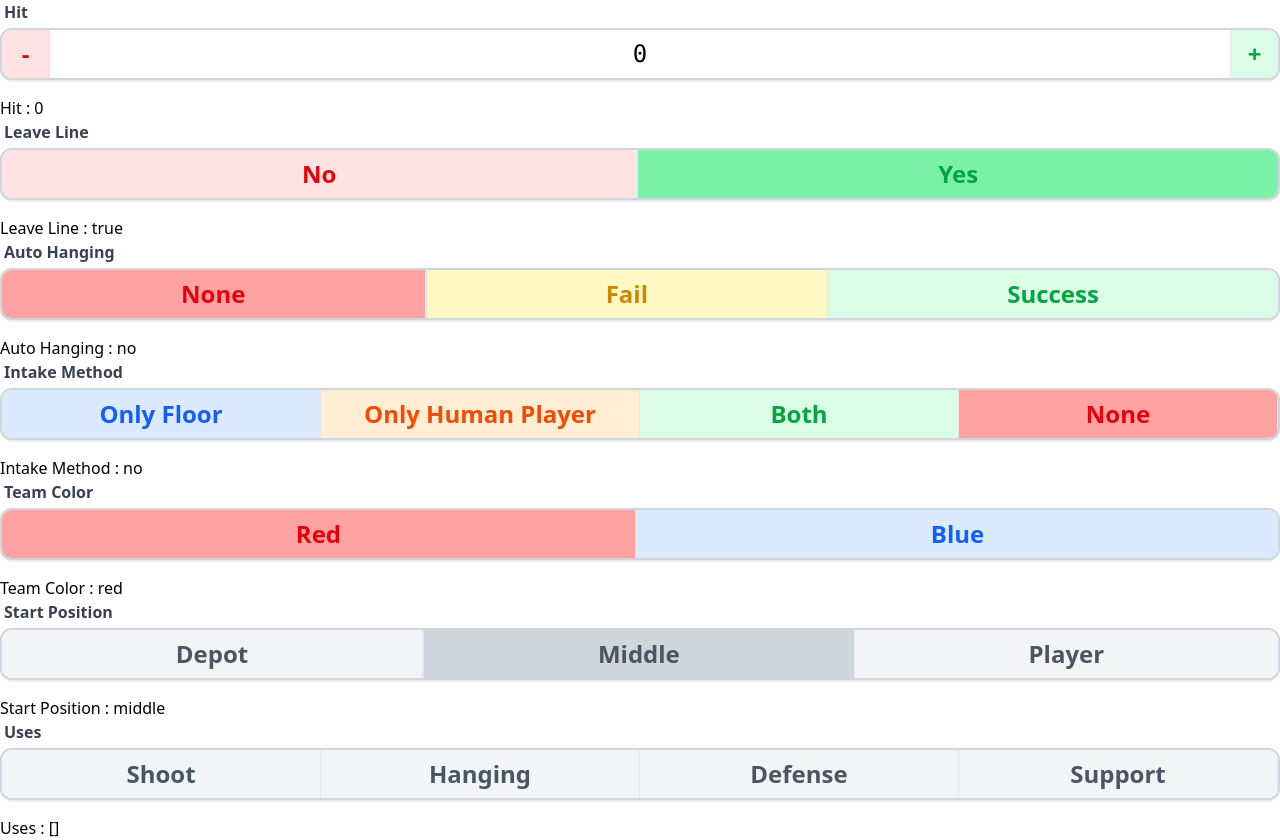
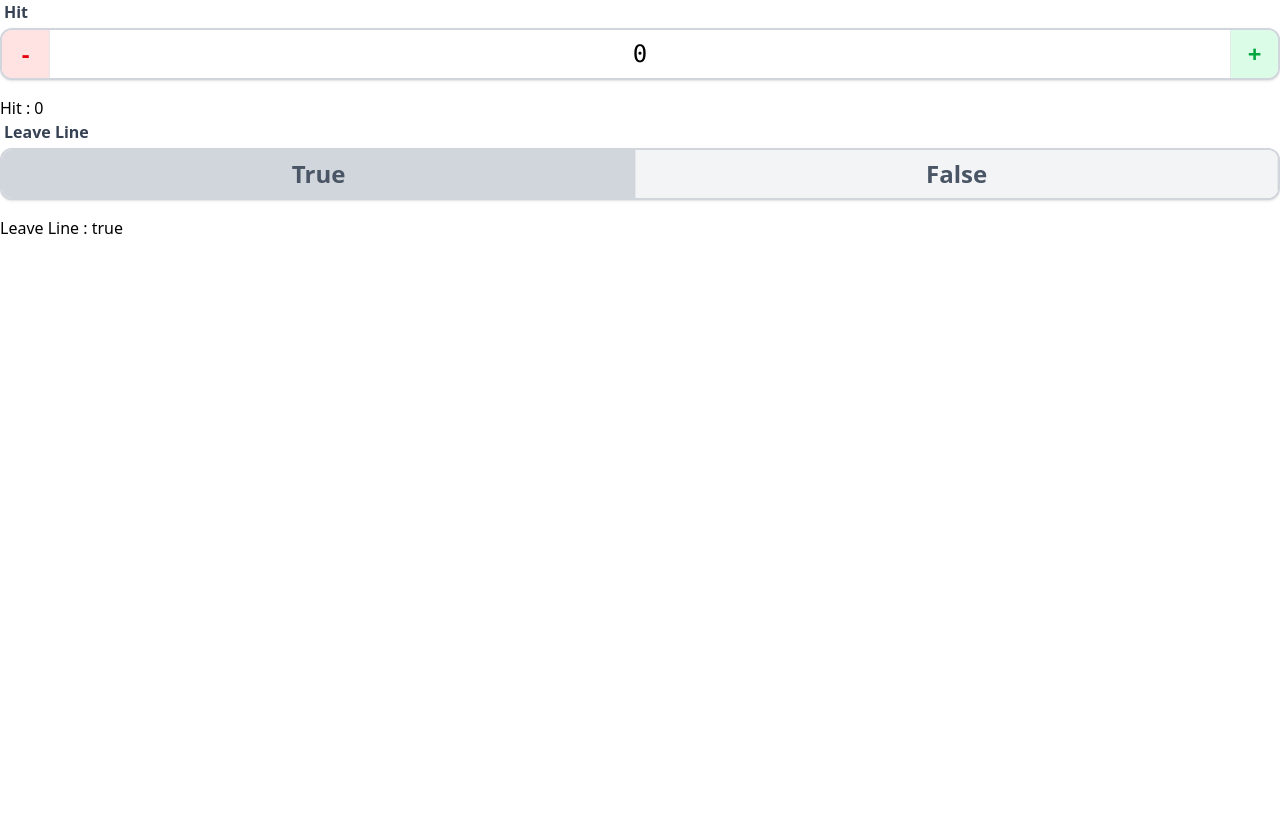
Before and after one commit to qaq362257-rgb/FRC-Scouting, a Vue app in the folder frontend/: page / in a window 1280 px wide. After the commit the page ends 800 px from the top, so only its background shows below. Built offline with nearby package versions, Linux system fonts and the light colour scheme.

Commit message:
用Option.vue重構Comfirm.vue

```diff
--- a/frontend/src/App.vue
+++ b/frontend/src/App.vue
@@ -1,36 +1,15 @@
 <script setup>
 import counter from './components/Counter.vue';
 import confirm from './components/Confirm.vue';
-import hangingState from './components/HangingState.vue';
-import intakeMethod from './components/IntakeMethod.vue';
-import teamColor from './components/TeamColor.vue';
-import startPos from './components/StartPos.vue';
-import uses from './components/Uses.vue';
-import { HangingState, IntakeMethod, TeamColor, StartPos } from './Constants';
 import { ref } from 'vue';
 const hitCount = ref(0);
 const doLeaveLine = ref(true);
-const autoHangingState = ref(HangingState.NO);
-const intake = ref(IntakeMethod.NO);
-const color = ref(TeamColor.RED)
-const pos = ref(StartPos.MIDDLE)
-const use = ref([])
 </script>
 <template>
     <counter label="Hit" v-model="hitCount"></counter>
     <div>Hit : {{ hitCount }}</div>
     <confirm label="Leave Line" v-model="doLeaveLine"></confirm>
     <div>Leave Line : {{ doLeaveLine }}</div>
-    <hangingState label="Auto Hanging" v-model="autoHangingState"></hangingState>
-    <div>Auto Hanging : {{ autoHangingState }}</div>
-    <intakeMethod label="Intake Method" v-model="intake"></intakeMethod>
-    <div>Intake Method : {{ intake }}</div>
-    <teamColor label="Team Color" v-model="color"></teamColor>
-    <div>Team Color : {{ color }}</div>
-    <startPos label="Start Position" v-model="pos"></startPos>
-    <div>Start Position : {{ pos }}</div>
-    <uses label="Uses" v-model="use"></uses>
-    <div>Uses : {{ use }}</div>
 </template>
 <style scoped>
 
--- a/frontend/src/components/Confirm.vue
+++ b/frontend/src/components/Confirm.vue
@@ -1,4 +1,6 @@
 <script setup>
+import Option from './Option.vue';
+
 defineProps({
     label: String
 });
@@ -18,20 +20,8 @@ function setFalse() {
             {{ label }}
         </label>
         <div class="flex items-center border-2 border-gray-300 rounded-xl overflow-hidden bg-white shadow-sm">
-            <div
-                @click="setFalse"
-                class="h-12 flex grow items-center justify-center bg-red-100 text-red-600 transition text-2xl font-bold border-r border-gray-200"
-                :class="{ 'bg-red-300': !isTrue }"
-            >
-                No
-            </div>
-            <div
-                @click="setTrue"
-                class="h-12 flex grow items-center justify-center bg-green-100 text-green-600 transition text-2xl font-bold border-l border-gray-200"
-                :class="{ 'bg-green-300': isTrue }"
-            >
-                Yes
-            </div>
+            <Option name="True" :selected="isTrue" @click="setTrue()"></Option>
+            <Option name="False" :selected="!isTrue" @click="setFalse()"></Option>
         </div>
     </div>
 </template>
--- /dev/null
+++ b/frontend/src/components/Option.vue
@@ -0,0 +1,16 @@
+<script setup>
+
+defineProps({
+    name: String,
+    selected:Boolean
+});
+
+</script>
+<template>
+    <div
+        class="h-12 grid grow items-center justify-center bg-gray-100 text-gray-600 transition text-2xl font-bold border-r border-gray-200"
+        :class="{'bg-gray-300': selected}"
+    >
+        {{ name }}
+    </div>
+</template>
```
